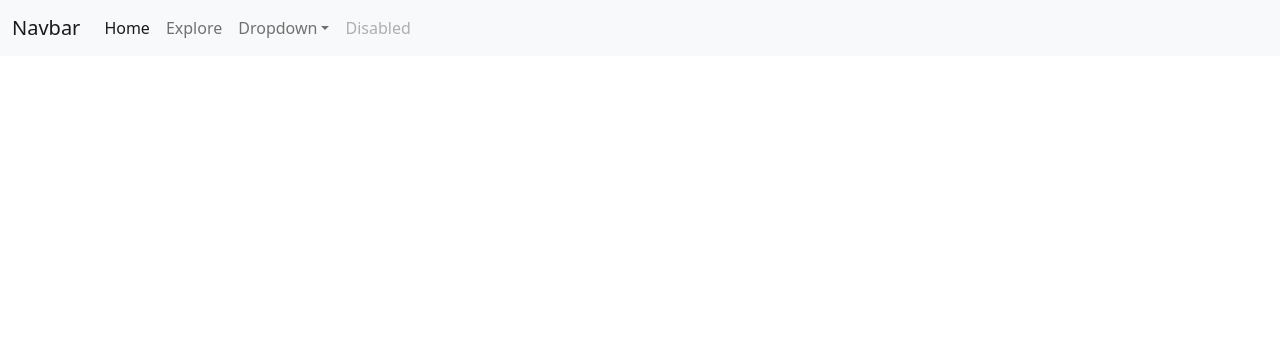
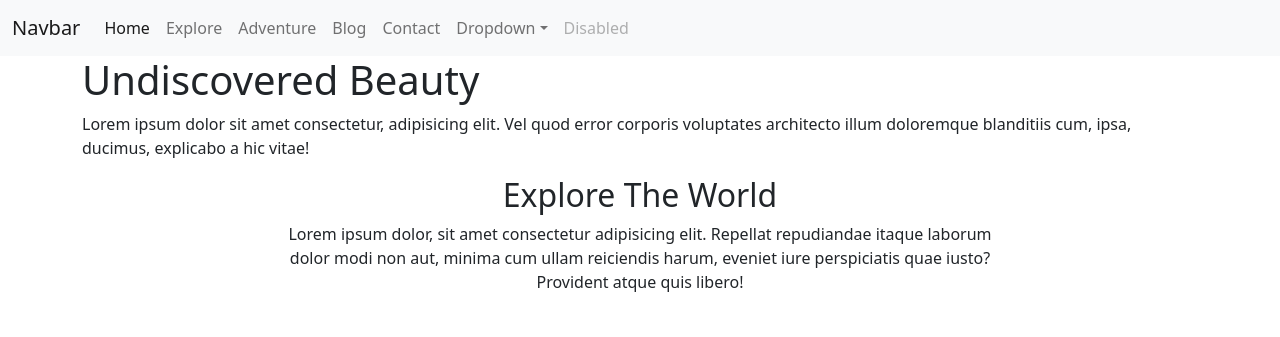
Before and after one commit to Aleksey-Smouzh/Bootstrap_Responsive_Website, a plain HTML site: page index.html in a window 1280 px wide. Drawn offline with nearby package versions, Linux system fonts and the light colour scheme.

Commit message:
make header

```diff
--- a/index.html
+++ b/index.html
@@ -8,7 +8,7 @@
     <link href="https://cdn.jsdelivr.net/npm/bootstrap@5.1.3/dist/css/bootstrap.min.css" rel="stylesheet" integrity="sha384-1BmE4kWBq78iYhFldvKuhfTAU6auU8tT94WrHftjDbrCEXSU1oBoqyl2QvZ6jIW3" crossorigin="anonymous">
 </head>
 <body>
- <head>
+ <header>
     <nav class="navbar navbar-expand-lg navbar-light bg-light">
         <div class="container-fluid">
           <a class="navbar-brand" href="#">Navbar</a>
@@ -18,10 +18,19 @@
             <div class="collapse navbar-collapse" id="navbarSupportedContent">
                 <ul class="navbar-nav mr-auto mr-2 mb lg-1">
                     <li class="nav-item">
-                        <a class="nav-link active" aria-current="page" href="Home">Home</a>
+                        <a class="nav-link active" aria-current="page" href="#Home">Home</a>
                     </li>
                     <li class="nav-item">
-                        <a class="nav-link" href="explore">Explore</a>
+                        <a class="nav-link" href="#explore">Explore</a>
+                    </li>
+                    <li class="nav-item">
+                        <a class="nav-link" href="#adventure">Adventure</a>
+                    </li>
+                    <li class="nav-item">
+                        <a class="nav-link" href="#blog">Blog</a>
+                    </li>
+                    <li class="nav-item">
+                        <a class="nav-link" href="#contact">Contact</a>
                     </li>
                     <li class="nav-item dropdown">
                         <a class="nav-link dropdown-toggle" href="#" id="navbarDropdown" role="button" data-bs-toggle="dropdown" aria-expanded="false">Dropdown</a>
@@ -39,9 +48,38 @@
           </div>
         </div>
       </nav>
- </head>
-
-
+ </header>
+ <div class="jumbotron jumbotron-fluid height100p banner" id="home">
+    <div class="container h100">
+      <div class="contentBox h100">
+          <div>
+              <h1>Undiscovered Beauty</h1>
+              <p>Lorem ipsum dolor sit amet consectetur, adipisicing elit. Vel quod error corporis voluptates architecto illum doloremque blanditiis cum, ipsa, ducimus, explicabo a hic vitae!</p>
+          </div>
+      </div>
+    </div>
+  </div>
+<section class="sec1" id="explore">
+    <div class="container">
+        <div class="row">
+            <div class="offset-sm-2 col-sm-8">
+                <div class="headerText text-center">
+                    <h2>Explore The World</h2>
+                    <p>Lorem ipsum dolor, sit amet consectetur adipisicing elit. Repellat repudiandae itaque laborum dolor modi non aut, minima cum ullam reiciendis harum, eveniet iure perspiciatis quae iusto? Provident atque quis libero!</p>
+                </div>
+            </div>
+        </div>
+        <div class="row">
+            <div class="col-sm-4">
+                <div class="placeBox">
+                    <div class="imgBx">
+                        <img src="" alt="">
+                    </div>
+                </div>
+            </div>
+        </div>
+    </div>
+</section>
 
 
 
```
